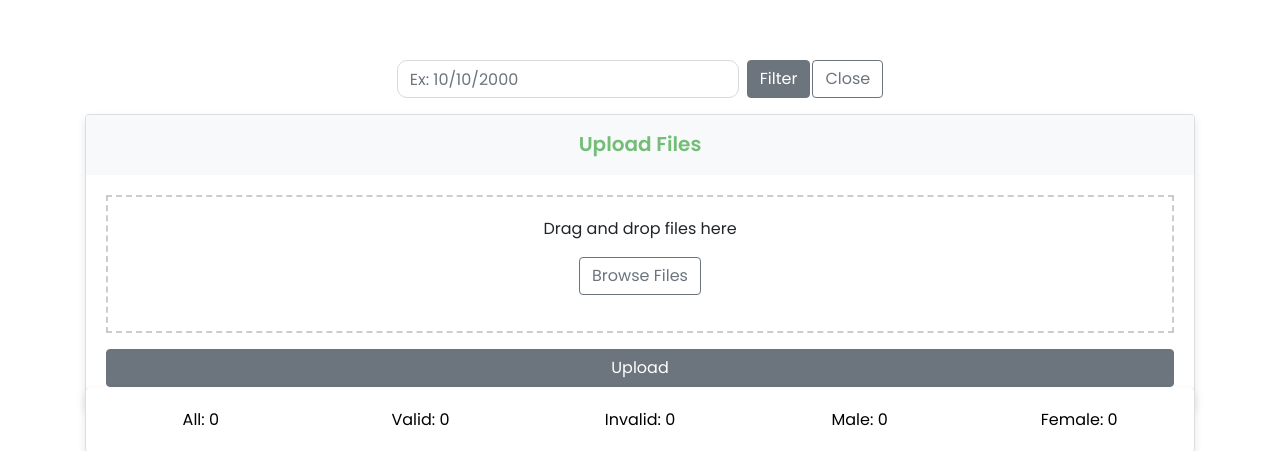
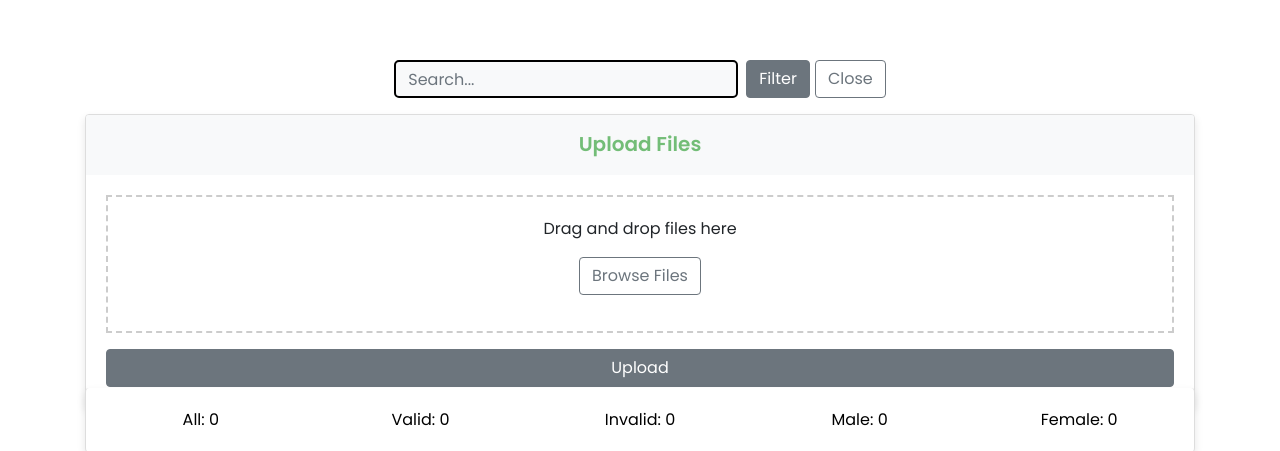
Before and after one commit to russellandrady/NIC_Validation_Web_App, a Flask app: template user_service/templates/dashboard.html in a window 1280 px wide. Shown: the part 55-506 px from the top of the page. Run offline with Flask 3, Linux system fonts and the light colour scheme; the template is opened without the code that fills it, so the values that code supplies are empty; some libraries are stand-ins or nearby versions.

Commit message:
added some style

```diff
--- a/user_service/static/styles_for_dashboard.css
+++ b/user_service/static/styles_for_dashboard.css
@@ -21,9 +21,9 @@ body {
     color: white;
 }
 .bton-primary:hover {
-    background-color: #ffffff;
-    border-color: #6c757d;
-    color: #6c757d;
+    background-color: #73bd77;
+    border-color: #73bd77;
+    color: white;
 }
 .bton-secondary {
     background-color: #ffffff;
@@ -31,8 +31,18 @@ body {
     color: #6c757d;
 }
 .bton-secondary:hover {
-    background-color: #6c757d;
+    background-color: #fa5b53;
+    border-color: #fa5b53;
+    color: white;
+}
+.bton-third {
+    background-color: #ffffff;
     border-color: #6c757d;
+    color: #6c757d;
+}
+.bton-third:hover {
+    background-color: #d9d9d9;
+    border-color: #d9d9d9;
     color: white;
 }
 .card {
@@ -111,7 +121,7 @@ a:hover{
 }
 
 .delete-url:hover{
-color: #ff3838;
+color: #fa5b53;
 }
 .green{
     color: #4CAF50;
@@ -178,6 +188,12 @@ color: #ff3838;
     color: #4CAF50;
     border-radius: 5px;
 }
+.shadow-form {
+    border-radius: 5px;
+    border-width: 2px;
+    background-color: #f8f9fa;
+    border-color: #000000;
+  }
 
 .flash {
     padding: 10px;
--- a/user_service/templates/dashboard.html
+++ b/user_service/templates/dashboard.html
@@ -65,9 +65,9 @@
           <div class="form-group">
             <form class="form-inline my-2 my-lg-0" onsubmit="filterData(event)">
               <input
-                class="form-control mr-sm-2"
+                class="form-control mr-sm-2 shadow-form"
                 type="search"
-                placeholder="Ex: 10/10/2000"
+                placeholder="Search..."
                 aria-label="Search"
                 id="searchInput"
               />
@@ -76,7 +76,7 @@
               </button>
               <button
                 class="btn bton-secondary my-2 my-sm-0"
-                style="margin-left: 2px"
+                style="margin-left: 5px"
                 type="button"
                 onclick="resetData()"
               >
@@ -120,7 +120,7 @@
                     />
                     <button
                       type="button"
-                      class="btn bton-secondary"
+                      class="btn bton-third"
                       onclick="document.getElementById('fileUpload').click();"
                     >
                       Browse Files
@@ -186,7 +186,7 @@
             </div>
           </div>
           <div class="card-custom">
-            <div class="card-body">
+            <div class="card-body" style="background-color: #f8f9fa;">
               <div class="row justify-content-center">
                 <div class="col text-center">
                   <a href="#" onclick="downloadFilteredData()">PDF</a>
```
